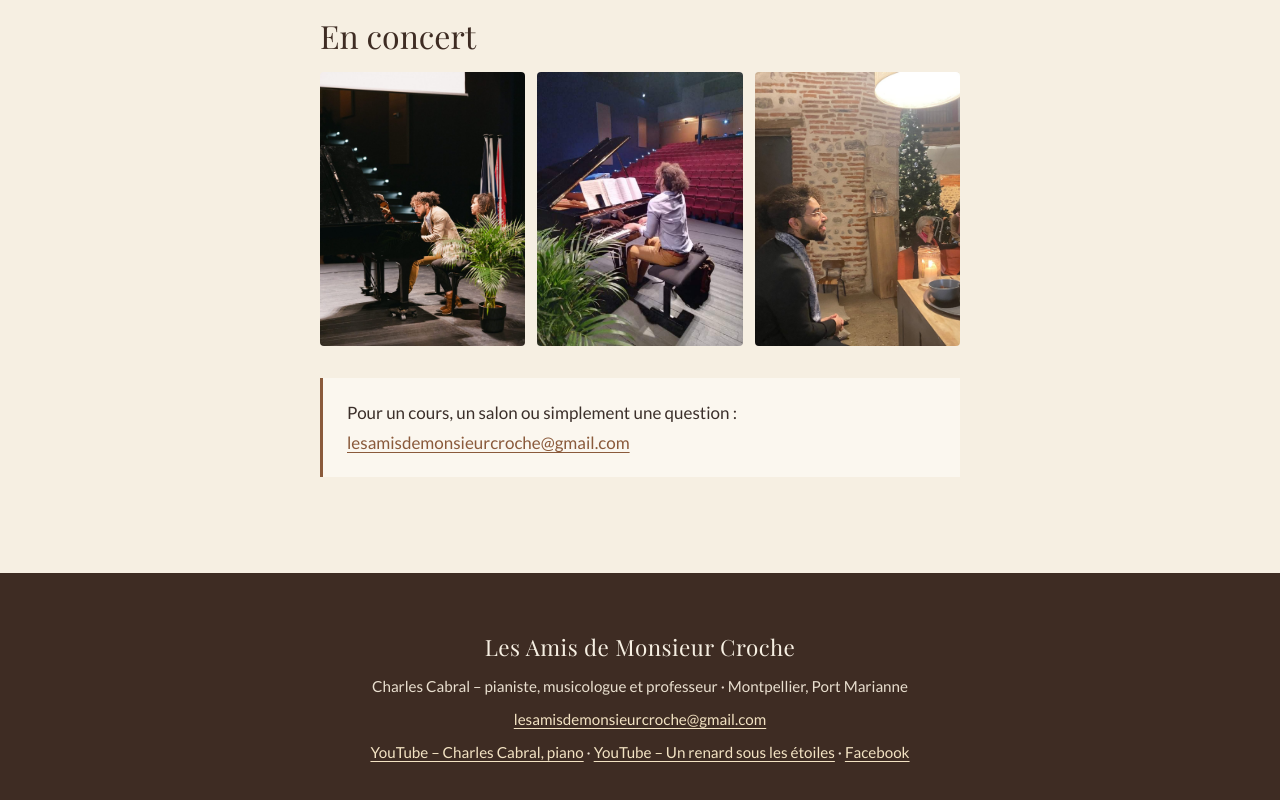
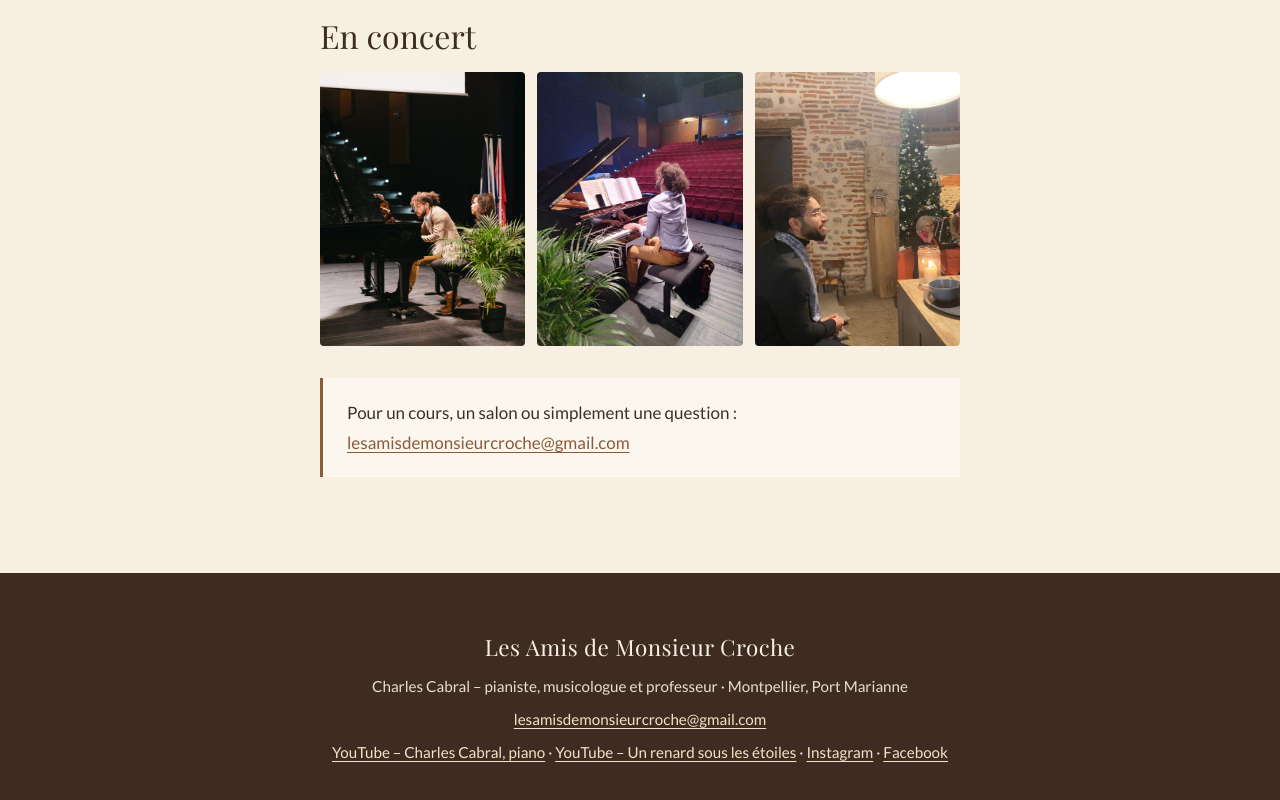
Before and after one commit to lesamisdemonsieurcroche/lesamisdemonsieurcroche.github.io, a plain HTML site: page a-propos.html in a window 1280 px wide. Shown: the part 1645-2445 px from the top of the page. Drawn offline with nearby package versions, Linux system fonts and the light colour scheme; a web font is replaced by a local one.

Commit message:
Lien Instagram
Co-Authored-By: Claude Opus 5.5 <noreply@anthropic.com>
Claude-Session: https://claude.ai/code/session_017nPzsFvPEBS7GpPS8NPJk4

```diff
--- a/a-propos.html
+++ b/a-propos.html
@@ -68,7 +68,7 @@
     <p class="site-title">Les Amis de Monsieur Croche</p>
     <p>Charles Cabral – pianiste, musicologue et professeur · Montpellier, Port Marianne</p>
     <p><a href="mailto:lesamisdemonsieurcroche@gmail.com">lesamisdemonsieurcroche@gmail.com</a></p>
-    <p><a href="https://www.youtube.com/@cabralcharlespianiste9965">YouTube – Charles Cabral, piano</a> · <a href="https://www.youtube.com/@charlescabral1159">YouTube – Un renard sous les étoiles</a> · <a href="https://www.facebook.com/lesamisdemonsieurcroche/">Facebook</a></p>
+    <p><a href="https://www.youtube.com/@cabralcharlespianiste9965">YouTube – Charles Cabral, piano</a> · <a href="https://www.youtube.com/@charlescabral1159">YouTube – Un renard sous les étoiles</a> · <a href="https://www.instagram.com/cabralcharles9/">Instagram</a> · <a href="https://www.facebook.com/lesamisdemonsieurcroche/">Facebook</a></p>
   </footer>
 
 </body>
```
Also changed, not shown: cours.html (+1 -1 lines), index.html (+1 -1 lines).
